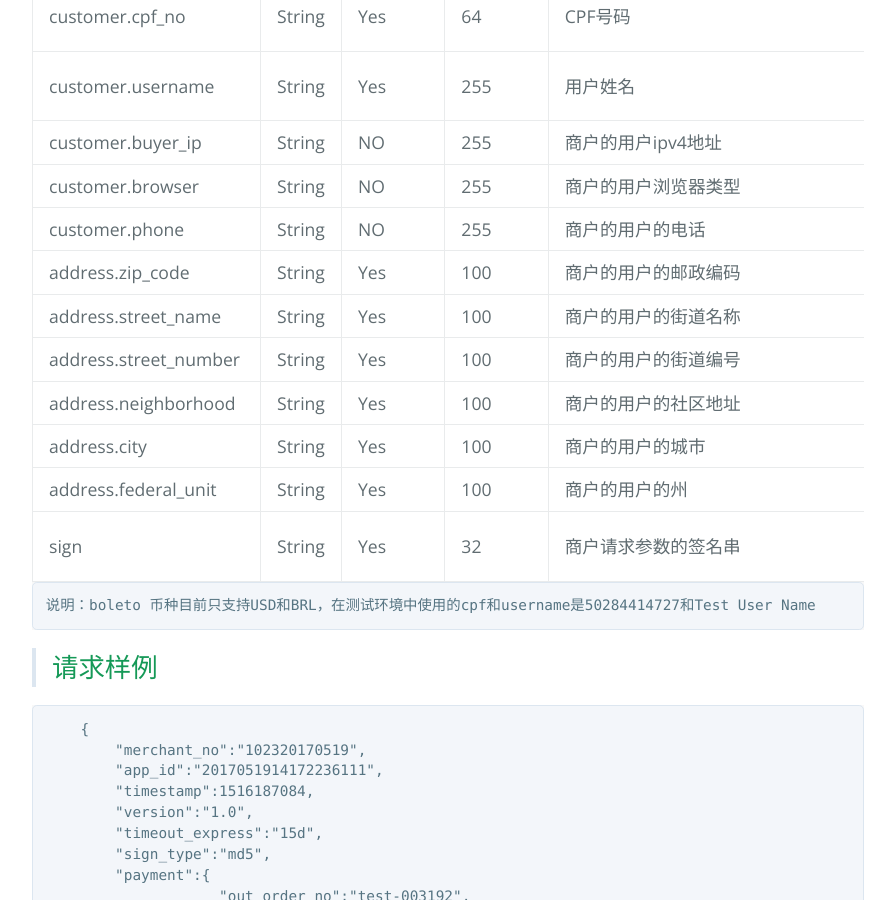
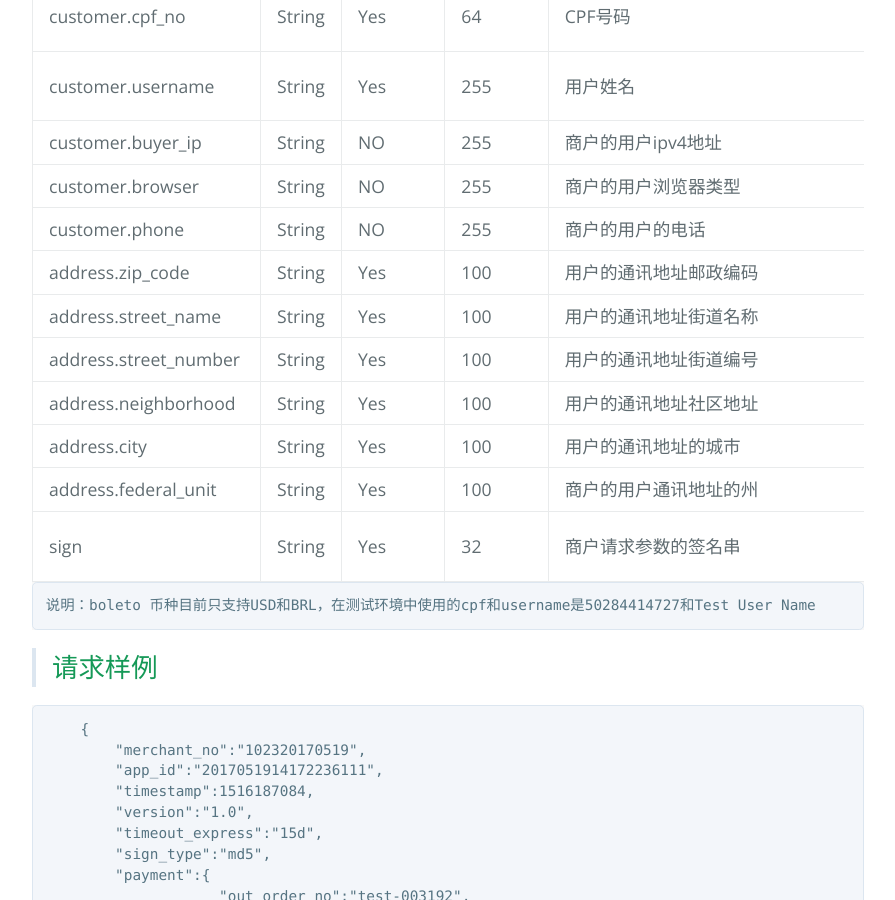
Before and after one commit to pagsmile/pagsmile.github.io, a Jekyll site: the page built from api/DriectBoleto.md, in a window 1280 px wide and 900 px high, scrolled down 1591 px. Shown: the whole window, without its empty margins (192-1087 px from the left). Built offline with Jekyll 4.4.1, drawn with Linux system fonts in a browser that asks for light colours; our own code applies the rules of GitHub Pages for plain Markdown files.

Commit message:
boleto 增加商户用户住址

```diff
--- a/api/DriectBoleto.md
+++ b/api/DriectBoleto.md
@@ -41,12 +41,12 @@ customer.username | String | Yes | 255 | 用户姓名 | 商城商户此处为必
 customer.buyer_ip | String | NO | 255 | 商户的用户ipv4地址 |
 customer.browser | String | NO | 255 | 商户的用户浏览器类型|
 customer.phone | String | NO | 255 | 商户的用户的电话|
-address.zip_code | String | Yes | 100 | 商户的用户的邮政编码| 06233-200
-address.street_name | String | Yes | 100 | 商户的用户的街道名称| Av. das Nações Unidas
-address.street_number | String | Yes | 100 | 商户的用户的街道编号| 3003
-address.neighborhood | String | Yes | 100 | 商户的用户的社区地址| Bonfim
-address.city | String | Yes | 100 | 商户的用户的城市| Osasco
-address.federal_unit | String | Yes | 100 | 商户的用户的州| SP
+address.zip_code | String | Yes | 100 | 用户的通讯地址邮政编码| 06233-200
+address.street_name | String | Yes | 100 | 用户的通讯地址街道名称| Av. das Nações Unidas
+address.street_number | String | Yes | 100 | 用户的通讯地址街道编号| 3003
+address.neighborhood | String | Yes | 100 | 用户的通讯地址社区地址| Bonfim
+address.city | String | Yes | 100 | 用户的通讯地址的城市| Osasco
+address.federal_unit | String | Yes | 100 | 商户的用户通讯地址的州| SP
 sign | String | Yes | 32 | 商户请求参数的签名串 | 通过签名算法计算得出的签名值，详见签名生成算法
 
     说明：boleto 币种目前只支持USD和BRL，在测试环境中使用的cpf和username是50284414727和Test User Name
```
